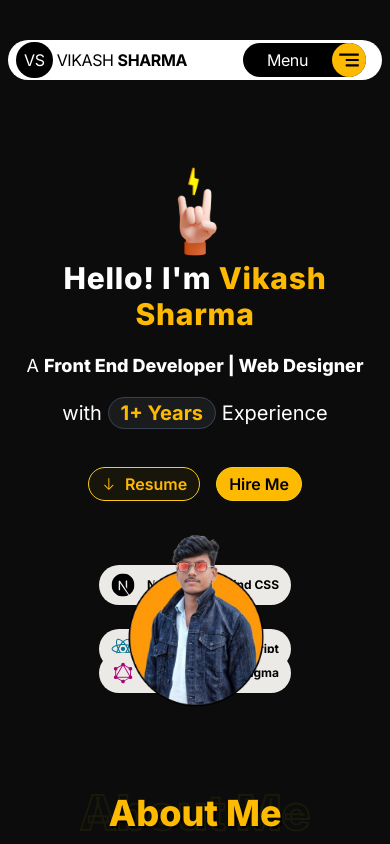
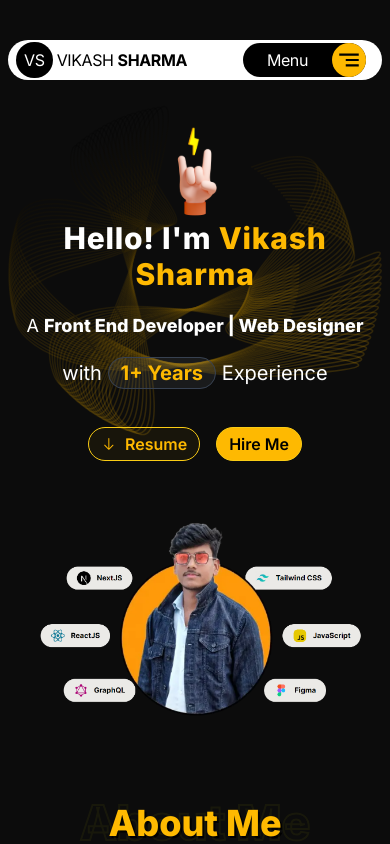
Before and after one commit to vikashsharmaa25/Personal-Portfolio, a Next.js app: page / in a window 390 px wide. Shown: the top 844 px of the page. Built offline with nearby package versions, Linux system fonts and the light colour scheme.

Commit message:
responsive done

```diff
--- a/src/components/Discuss/Discuss.tsx
+++ b/src/components/Discuss/Discuss.tsx
@@ -28,7 +28,7 @@ function Discuss() {
             <h1 className="yellow font-extrabold my-6 sm:text-5xl text-4xl text-center w-full">
               Vikash Sharma
             </h1>
-            <h1 className="sm:text-3xl text-[19px] font-light">
+            <h1 className="sm:text-3xl text-[19px] font-light text-center">
               Front End Developer / Web Designer
             </h1>
             <div className="mt-10 flex gap-4 items-center">
--- a/src/components/HeroSection/PrimaryHeroSection.tsx
+++ b/src/components/HeroSection/PrimaryHeroSection.tsx
@@ -2,12 +2,21 @@ import React from "react";
 import swag from "@/assets/hero-hand.c9d1e315.svg";
 import Image from "next/image";
 import { GoArrowDown } from "react-icons/go";
+import background from "@/assets/bg-vector.svg";
 
 function PrimaryHeroSection() {
   return (
     <>
-      <div className="min-h-[32vw] flex flex-col justify-center items-center sm:mt-0 mt-10">
-        <div className="flex md:flex-row flex-col md:items-end items-center sm:mt-0 mt-10">
+      <div
+        className="min-h-[32vw] flex flex-col justify-center items-center xl:mt-0 lg:mt-10 md:mt-10 bg-cover bg-center bg-no-repeat"
+        style={{
+          backgroundImage: `url(${background.src})`,
+          backgroundSize: "100% 100%",
+          backgroundPosition: "center",
+          backgroundRepeat: "no-repeat",
+        }}
+      >
+        <div className="flex md:flex-row flex-col md:items-end items-center md:mt-0 mt-10">
           <Image src={swag} alt="" width={100} height={100} className="" />
           <h1 className="lg:text-6xl text-center sm:text-5xl text-3xl font-extrabold tracking-wide">
             Hello! I&apos;m <span className="yellow">Vikash Sharma</span>
--- a/src/components/HeroSection/SecondryHeroSection.tsx
+++ b/src/components/HeroSection/SecondryHeroSection.tsx
@@ -1,76 +1,96 @@
+// import Image from "next/image";
+// import React from "react";
+// import profile from "@/assets/profile.png";
+// import tailwind from "@/assets/asset 10.svg";
+// import javascript from "@/assets/asset 11.svg";
+// import next from "@/assets/asset 6.svg";
+// import react from "@/assets/asset 8.svg";
+// import graphql from "@/assets/asset 9.svg";
+// import figma from "@/assets/asset 12.svg";
+
+// function SecondaryHeroSection() {
+//   const skills = [
+//     {
+//       name: "NextJS",
+//       image: next,
+//       position: "top-8 left-0 sm:top-16 sm:-left-4 lg:top-32 lg:-left-14",
+//     },
+//     {
+//       name: "ReactJS",
+//       image: react,
+//       position: "top-24 left-0 sm:top-36 sm:-left-8 lg:top-72 lg:-left-32",
+//     },
+//     {
+//       name: "GraphQL",
+//       image: graphql,
+//       position:
+//         "bottom-8 left-0 sm:bottom-16 sm:-left-4 lg:bottom-24 lg:-left-16",
+//     },
+//     {
+//       name: "Tailwind CSS",
+//       image: tailwind,
+//       position: "top-8 right-0 sm:top-16 sm:-right-4 lg:top-32 lg:-right-20",
+//     },
+//     {
+//       name: "JavaScript",
+//       image: javascript,
+//       position: "top-24 right-0 sm:top-36 sm:-right-8 lg:top-72 lg:-right-40",
+//     },
+//     {
+//       name: "Figma",
+//       image: figma,
+//       position:
+//         "bottom-8 right-0 sm:bottom-16 sm:-right-4 lg:bottom-24 lg:-right-16",
+//     },
+//   ];
+
+//   return (
+//     <div className="flex justify-center items-center mt-8 relative px-4 sm:px-8 lg:px-16">
+//       <div className="relative">
+//         <Image
+//           src={profile}
+//           alt="Profile"
+//           width={1000}
+//           height={1000}
+//           className="w-48 sm:w-64 md:w-80 lg:w-96 xl:w-[600px] relative z-10"
+//         />
+
+//         {skills.map((skill, index) => (
+//           <div
+//             key={index}
+//             className={`absolute flex items-center font-bold gap-2 bg-[#EBEAE7] px-3 sm:px-4 lg:px-7 py-2 sm:py-3 rounded-full text-black text-xs sm:text-sm md:text-base lg:text-xl ${skill.position}`}
+//           >
+//             <Image
+//               src={skill.image}
+//               alt={skill.name}
+//               width={40}
+//               height={24}
+//               className="w-6 h-6 sm:w-8 sm:h-8 lg:w-10 lg:h-10"
+//             />
+//             <span className="ml-1 sm:ml-2">{skill.name}</span>
+//           </div>
+//         ))}
+//       </div>
+//     </div>
+//   );
+// }
+
+// export default SecondaryHeroSection;
+
 import Image from "next/image";
 import React from "react";
-import profile from "@/assets/profile.png";
-import tailwind from "@/assets/asset 10.svg";
-import javascript from "@/assets/asset 11.svg";
-import next from "@/assets/asset 6.svg";
-import react from "@/assets/asset 8.svg";
-import graphql from "@/assets/asset 9.svg";
-import figma from "@/assets/asset 12.svg";
+import ProfileTwo from "@/assets/profile-two.png";
 
 function SecondaryHeroSection() {
-  const skills = [
-    {
-      name: "NextJS",
-      image: next,
-      position: "top-8 left-0 sm:top-16 sm:-left-4 lg:top-32 lg:-left-14",
-    },
-    {
-      name: "ReactJS",
-      image: react,
-      position: "top-24 left-0 sm:top-36 sm:-left-8 lg:top-72 lg:-left-32",
-    },
-    {
-      name: "GraphQL",
-      image: graphql,
-      position:
-        "bottom-8 left-0 sm:bottom-16 sm:-left-4 lg:bottom-24 lg:-left-16",
-    },
-    {
-      name: "Tailwind CSS",
-      image: tailwind,
-      position: "top-8 right-0 sm:top-16 sm:-right-4 lg:top-32 lg:-right-20",
-    },
-    {
-      name: "JavaScript",
-      image: javascript,
-      position: "top-24 right-0 sm:top-36 sm:-right-8 lg:top-72 lg:-right-40",
-    },
-    {
-      name: "Figma",
-      image: figma,
-      position:
-        "bottom-8 right-0 sm:bottom-16 sm:-right-4 lg:bottom-24 lg:-right-16",
-    },
-  ];
-
   return (
-    <div className="flex justify-center items-center mt-8 relative px-4 sm:px-8 lg:px-16">
-      <div className="relative">
-        <Image
-          src={profile}
-          alt="Profile"
-          width={600}
-          height={600}
-          className="w-48 sm:w-64 md:w-80 lg:w-96 xl:w-[600px] relative z-10"
-        />
-
-        {skills.map((skill, index) => (
-          <div
-            key={index}
-            className={`absolute flex items-center font-bold gap-2 bg-[#EBEAE7] px-3 sm:px-4 lg:px-7 py-2 sm:py-3 rounded-full text-black text-xs sm:text-sm md:text-base lg:text-xl ${skill.position}`}
-          >
-            <Image
-              src={skill.image}
-              alt={skill.name}
-              width={40}
-              height={24}
-              className="w-6 h-6 sm:w-8 sm:h-8 lg:w-10 lg:h-10"
-            />
-            <span className="ml-1 sm:ml-2">{skill.name}</span>
-          </div>
-        ))}
-      </div>
+    <div className="flex justify-center items-center mt-10">
+      <Image
+        src={ProfileTwo}
+        alt=""
+        width={10000}
+        height={10000}
+        className="sm:w-[80%] w-[100%]"
+      />
     </div>
   );
 }
```
Also changed, not shown: src/assets/bg-vector.svg (added), src/assets/profile-two.png (added).
